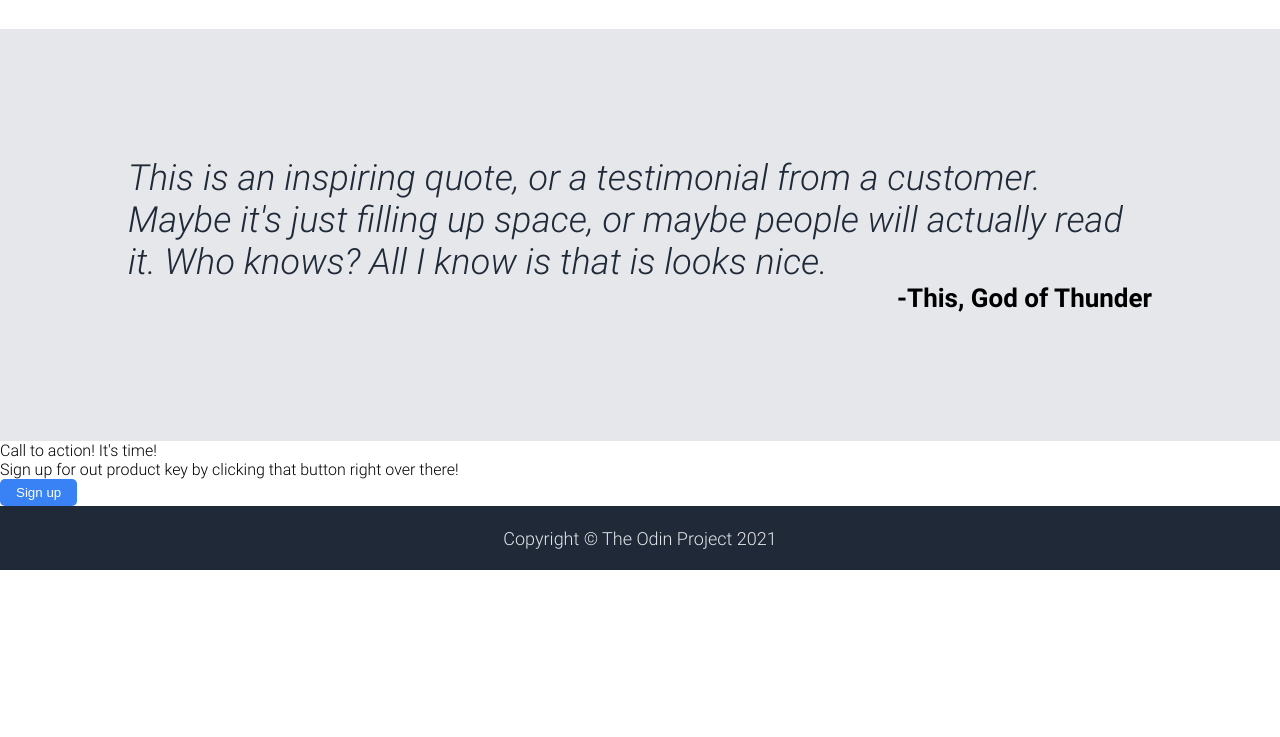
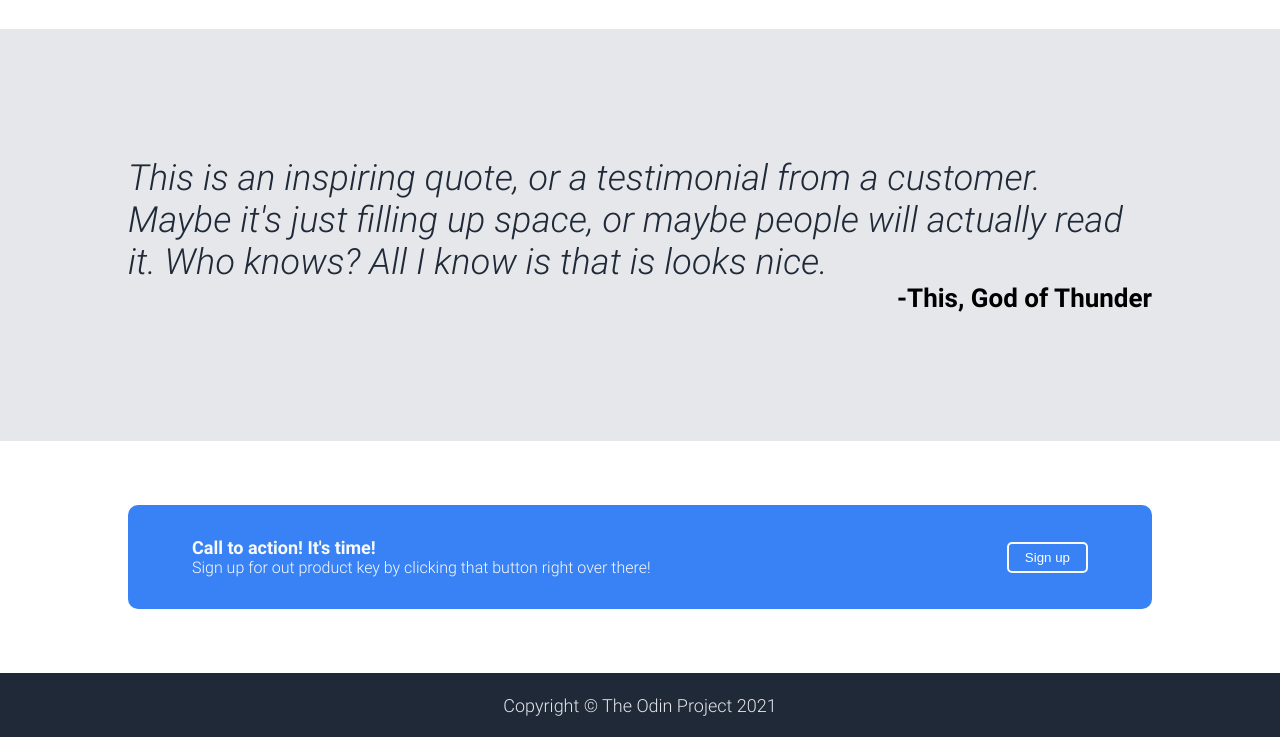
Before and after one commit to YesayaS/TheOdinProject_landing-page, a plain HTML site: page index.html in a window 1280 px wide. Shown: the part 604-1341 px from the top of the page. Before the commit the page ends 1174 px from the top, so only its background shows below. Drawn offline with Linux system fonts and the light colour scheme.

Commit message:
Update initial design on signup section

```diff
--- a/style.css
+++ b/style.css
@@ -175,7 +175,24 @@ button {
 }
 
 .signup {
+    display: flex;
+    justify-content: space-between;
+    align-items: center;
     flex: 1;
+    margin: 64px 128px;
+    padding: 32px 64px;
+    border-radius: 10px;
+    color: var(--hero-main);
+    background-color: #3882F6;
+}
+
+.signup-header {
+    font-size: 18px;
+    font-weight: bold;
+}
+
+.signup button {
+    border: 2px solid var(--hero-main);
 }
 
 .footer {
```
